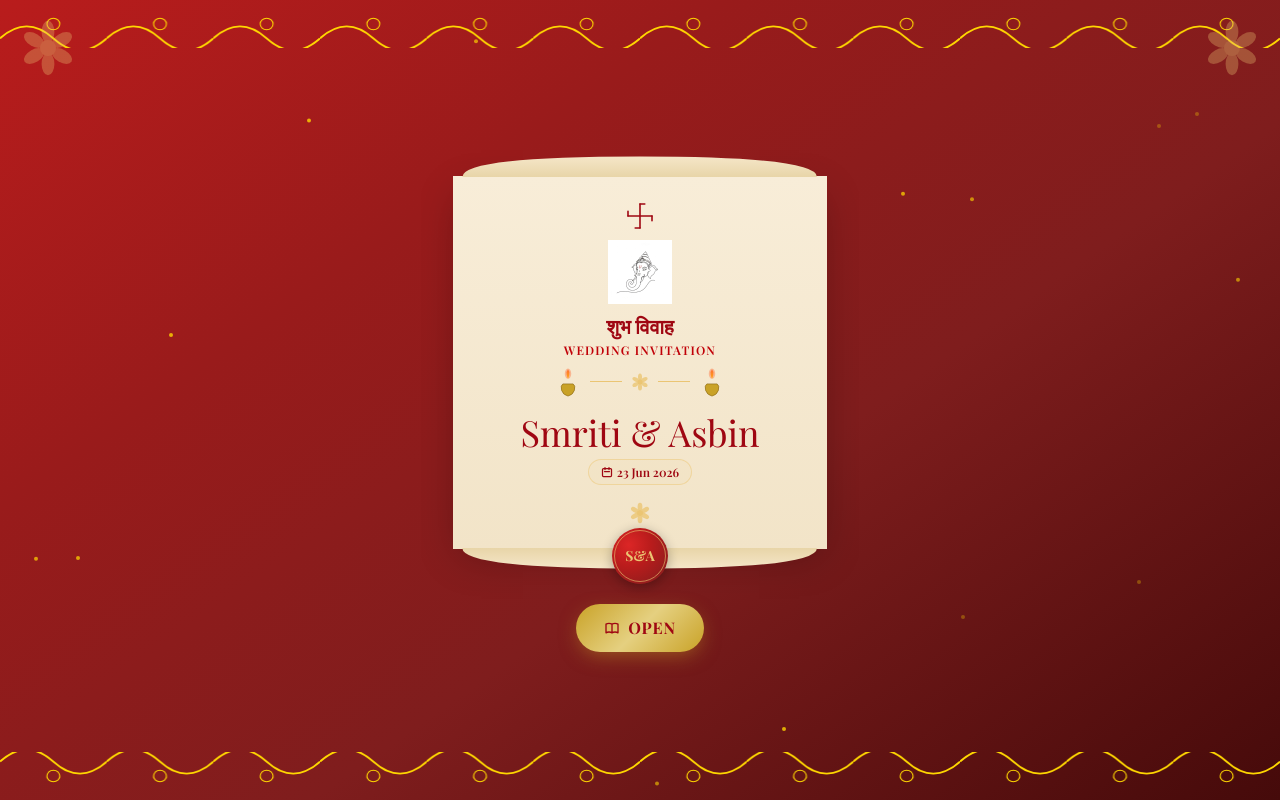
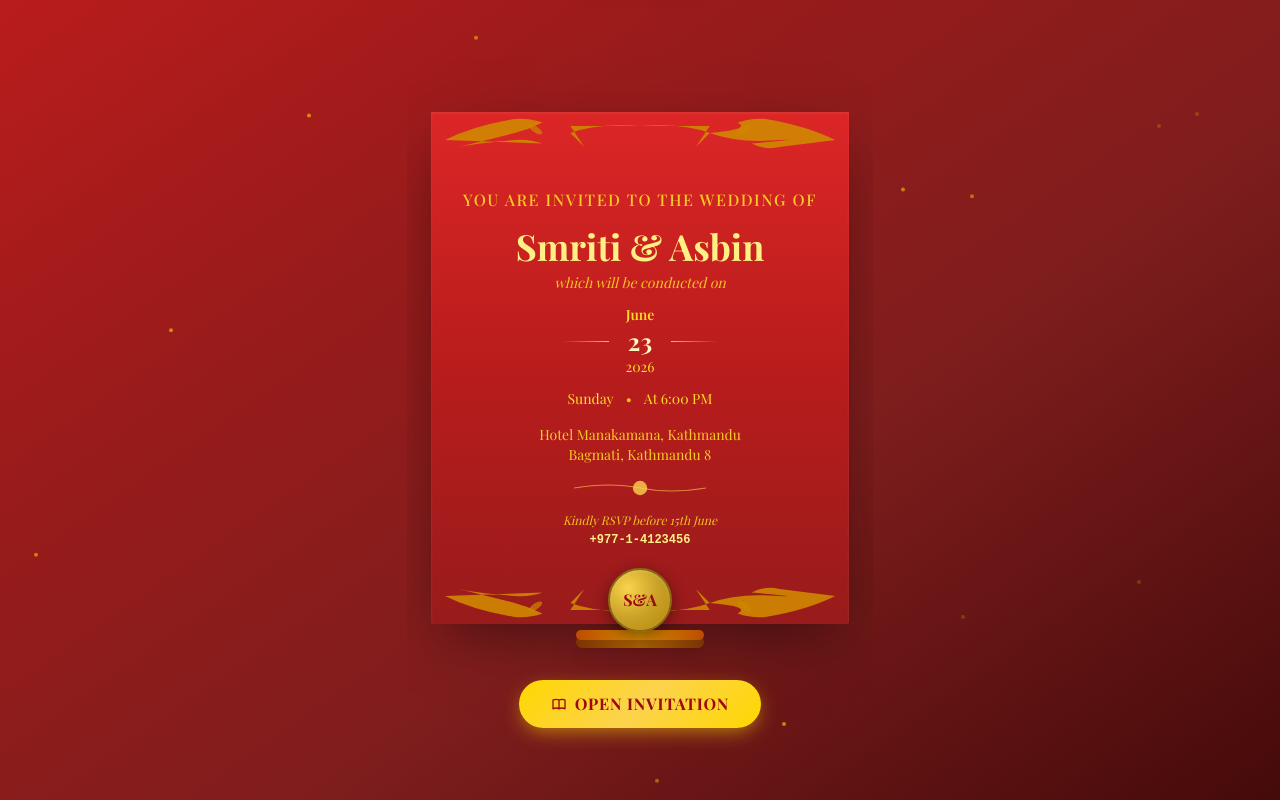
Before and after one commit to imak02/wed, a Next.js app: page / in a window 1280 px wide. Built offline with nearby package versions, Linux system fonts and the light colour scheme; a web font is replaced by a local one.

Commit message:
redesign envelope and wedding logo with hanging scroll format and red/gold theme
Co-authored-by: Asbin Khanal <69668769+imak02@users.noreply.github.com>

```diff
--- a/components/wedding/EnvelopeOpening.tsx
+++ b/components/wedding/EnvelopeOpening.tsx
@@ -8,62 +8,21 @@ interface EnvelopeOpeningProps {
   onOpen: () => void
 }
 
-// Decorative Diya (Oil Lamp) SVG
-function DiyaSVG({ className }: { className?: string }) {
+// Ornamental top/bottom flourish SVG (baroque style)
+function OrnamentSVG({ className }: { className?: string }) {
   return (
-    <svg viewBox="0 0 40 50" className={className} fill="none">
-      {/* Flame */}
-      <path
-        d="M20 5 Q23 8 22 14 Q21 18 20 20 Q19 18 18 14 Q17 8 20 5"
-        fill="url(#flame)"
-      />
-      <ellipse cx="20" cy="12" rx="5" ry="8" fill="#FF6B35" opacity="0.4" />
-      {/* Lamp body */}
-      <path
-        d="M12 28 Q8 30 10 38 Q12 45 20 47 Q28 45 30 38 Q32 30 28 28 Z"
-        fill="#C9A227"
-        stroke="#8B6914"
-        strokeWidth="1"
-      />
-      <defs>
-        <linearGradient id="flame" x1="0%" y1="0%" x2="0%" y2="100%">
-          <stop offset="0%" stopColor="#FF6B35" />
-          <stop offset="100%" stopColor="#FFD700" />
-        </linearGradient>
-      </defs>
-    </svg>
-  )
-}
-
-// Decorative Swastik SVG
-function SwastikSVG({ className }: { className?: string }) {
-  return (
-    <svg viewBox="0 0 40 40" className={className} fill="none">
-      <path d="M20 5 L20 35 M5 20 L35 20" stroke="currentColor" strokeWidth="2" strokeLinecap="round" />
-      <path d="M20 5 L26 5 M20 35 L14 35 M5 20 L5 14 M35 20 L35 26" stroke="currentColor" strokeWidth="2" strokeLinecap="round" />
-    </svg>
-  )
-}
-
-// Decorative Marigold/Flower SVG
-function FlowerSVG({ className }: { className?: string }) {
-  return (
-    <svg viewBox="0 0 40 40" className={className} fill="none">
-      {/* Petals */}
-      {[...Array(6)].map((_, i) => (
-        <ellipse
-          key={i}
-          cx="20"
-          cy="10"
-          rx="4"
-          ry="7"
-          fill="currentColor"
-          opacity="0.8"
-          transform={`rotate(${i * 60} 20 20)`}
-        />
-      ))}
-      {/* Center */}
-      <circle cx="20" cy="20" r="5" fill="currentColor" />
+    <svg viewBox="0 0 300 80" className={className} preserveAspectRatio="none">
+      {/* Left flourish */}
+      <path d="M10 40 Q30 20, 60 10 Q70 8, 80 15 Q70 25, 60 30 Q40 40, 20 50 Q30 45, 60 40 Q70 38, 80 45" fill="currentColor" opacity="0.9" />
+      {/* Center flourish */}
+      <path d="M100 20 L110 50 L100 30 Q120 15, 150 20 Q180 15, 200 30 L190 50 L200 20" fill="currentColor" opacity="0.9" />
+      {/* Right flourish */}
+      <path d="M220 15 Q230 8, 240 10 Q270 20, 290 40 Q270 45, 250 50 Q240 55, 230 45 Q270 38, 250 40 Q220 45, 200 30 Q230 25, 220 15" fill="currentColor" opacity="0.9" />
+      {/* Decorative leaf/curl elements */}
+      <g opacity="0.7">
+        <ellipse cx="75" cy="25" rx="3" ry="8" fill="currentColor" transform="rotate(-30 75 25)" />
+        <ellipse cx="225" cy="25" rx="3" ry="8" fill="currentColor" transform="rotate(30 225 25)" />
+      </g>
     </svg>
   )
 }
@@ -91,37 +50,9 @@ export function EnvelopeOpening({ onOpen }: EnvelopeOpeningProps) {
           exit={{ opacity: 0, scale: 1.1 }}
           transition={{ duration: 0.8, ease: 'easeOut' }}
         >
-          {/* Decorative top border with pattern */}
-          <div className="absolute top-0 left-0 right-0 h-8 sm:h-10 md:h-12 overflow-hidden">
-            <svg viewBox="0 0 1200 50" className="w-full h-full" preserveAspectRatio="none">
-              <defs>
-                <pattern id="topPattern" x="0" y="0" width="100" height="50" patternUnits="userSpaceOnUse">
-                  <path d="M0 40 Q25 15, 50 40 T100 40" fill="none" stroke="#FFD700" strokeWidth="2" />
-                  <circle cx="50" cy="25" r="6" fill="none" stroke="#FFD700" strokeWidth="1" />
-                </pattern>
-              </defs>
-              <rect width="1200" height="50" fill="url(#topPattern)" />
-            </svg>
-          </div>
-
-          {/* Decorative bottom border */}
-          <div className="absolute bottom-0 left-0 right-0 h-8 sm:h-10 md:h-12 overflow-hidden rotate-180">
-            <svg viewBox="0 0 1200 50" className="w-full h-full" preserveAspectRatio="none">
-              <rect width="1200" height="50" fill="url(#topPattern)" />
-            </svg>
-          </div>
-
-          {/* Corner decorations with flowers */}
-          <div className="absolute top-4 left-4 w-12 h-12 sm:w-16 sm:h-16 text-gold opacity-40">
-            <FlowerSVG className="w-full h-full" />
-          </div>
-          <div className="absolute top-4 right-4 w-12 h-12 sm:w-16 sm:h-16 text-gold opacity-40 scale-x-[-1]">
-            <FlowerSVG className="w-full h-full" />
-          </div>
-
           {/* Floating particles */}
           <div className="absolute inset-0 overflow-hidden pointer-events-none">
-            {[...Array(15)].map((_, i) => (
+            {[...Array(12)].map((_, i) => (
               <motion.div
                 key={i}
                 className="absolute w-1 h-1 rounded-full"
@@ -131,8 +62,8 @@ export function EnvelopeOpening({ onOpen }: EnvelopeOpeningProps) {
                   background: '#FFD700',
                 }}
                 animate={{
-                  y: [0, -25, 0],
-                  opacity: [0.3, 0.8, 0.3],
+                  y: [0, -30, 0],
+                  opacity: [0.2, 0.6, 0.2],
                 }}
                 transition={{
                   duration: 4 + Math.random() * 3,
@@ -145,37 +76,32 @@ export function EnvelopeOpening({ onOpen }: EnvelopeOpeningProps) {
 
           {/* Main container - fits in viewport */}
           <motion.div
-            className="relative flex flex-col items-center justify-center px-4 sm:px-6 md:px-8 h-screen max-h-[100vh] overflow-hidden"
-            initial={{ scale: 0.9, opacity: 0 }}
-            animate={{ scale: 1, opacity: 1 }}
+            className="relative flex flex-col items-center justify-center px-3 sm:px-4 md:px-6 h-screen max-h-[100vh] overflow-hidden"
+            initial={{ scale: 0.85, opacity: 0, y: 20 }}
+            animate={{ scale: 1, opacity: 1, y: 0 }}
             transition={{ duration: 0.8, ease: 'easeOut' }}
           >
-            {/* The Sacred Scroll/Patra - sized to fit viewport */}
-            <div className="relative w-full max-w-[280px] sm:max-w-[340px] md:max-w-[400px]">
-              {/* Top scroll curl */}
-              <motion.div
-                className="relative h-5 sm:h-6 md:h-7 mb-[-1px] z-10"
-                initial={{ scaleY: 1 }}
-                animate={isOpening ? { scaleY: 0, opacity: 0 } : { scaleY: 1 }}
-                transition={{ duration: 0.5, delay: 0.3 }}
-              >
-                <svg viewBox="0 0 400 30" className="w-full h-full" preserveAspectRatio="none">
-                  <defs>
-                    <linearGradient id="scrollTop" x1="0%" y1="0%" x2="0%" y2="100%">
-                      <stop offset="0%" stopColor="#F5E6C8" />
-                      <stop offset="100%" stopColor="#E8D5A8" />
-                    </linearGradient>
-                  </defs>
-                  <path d="M10 30 Q10 8, 200 8 Q390 8, 390 30" fill="url(#scrollTop)" />
-                </svg>
-              </motion.div>
+            {/* Hanging rope at top */}
+            <div className="absolute -top-4 sm:-top-6 md:-top-8 w-20 sm:w-24 md:w-28 h-6 sm:h-8 flex items-end justify-center">
+              <svg viewBox="0 0 100 40" className="w-full h-full" preserveAspectRatio="none">
+                <line x1="10" y1="5" x2="50" y2="35" stroke="#8B6914" strokeWidth="2" />
+                <line x1="90" y1="5" x2="50" y2="35" stroke="#8B6914" strokeWidth="2" />
+              </svg>
+            </div>
 
-              {/* Main scroll body - compact */}
+            {/* Wooden rod top */}
+            <div className="absolute -top-4 sm:-top-5 md:-top-6 w-24 sm:w-28 md:w-32 h-2 sm:h-2.5 md:h-3 rounded-full bg-gradient-to-r from-amber-900 via-yellow-700 to-amber-900 shadow-lg" />
+            <div className="absolute -top-3 sm:-top-3.5 md:-top-4 w-24 sm:w-28 md:w-32 h-1.5 sm:h-2 md:h-2.5 rounded-full bg-gradient-to-r from-amber-700 via-yellow-600 to-amber-700" />
+
+            {/* The Sacred Scroll/Patra */}
+            <div className="relative w-full max-w-[280px] sm:max-w-[340px] md:max-w-[420px] mt-6 sm:mt-8 md:mt-10">
+              {/* Main scroll body with red background */}
               <motion.div
                 className="relative overflow-hidden"
                 style={{
-                  background: 'linear-gradient(180deg, #F8EDD8 0%, #F2E4C8 100%)',
-                  boxShadow: '0 12px 40px -8px rgba(0,0,0,0.3)',
+                  background: 'linear-gradient(180deg, #DC2626 0%, #B91C1C 50%, #991B1B 100%)',
+                  boxShadow: '0 20px 60px -15px rgba(0,0,0,0.5), inset 0 1px 3px rgba(255,255,255,0.1)',
+                  borderRadius: '0 0 2px 2px',
                 }}
                 initial={{ height: 'auto', opacity: 1 }}
                 animate={isOpening ? {
@@ -184,118 +110,112 @@ export function EnvelopeOpening({ onOpen }: EnvelopeOpeningProps) {
                   transition: { duration: 1.2, delay: 0.5 }
                 } : {}}
               >
-                {/* Content - compact layout */}
-                <div className="relative px-4 sm:px-6 md:px-8 py-4 sm:py-5 md:py-6 text-center">
-                  {/* Swastik symbol at top */}
-                  <motion.div
-                    className="flex justify-center mb-2"
-                    initial={{ opacity: 0, rotate: -45 }}
-                    animate={{ opacity: 1, rotate: 0 }}
-                    transition={{ delay: 0.2, duration: 0.4 }}
-                  >
-                    <SwastikSVG className="w-6 h-6 sm:w-7 sm:h-7 md:w-8 md:h-8 text-red-800" />
-                  </motion.div>
+                {/* Ornamental top border */}
+                <div className="w-full h-10 sm:h-12 md:h-14 relative">
+                  <OrnamentSVG className="w-full h-full text-yellow-600" />
+                </div>
 
-                  {/* Ganesh Image - small */}
-                  <motion.div
-                    className="flex justify-center mb-1.5 sm:mb-2"
-                    initial={{ opacity: 0, scale: 0.6 }}
-                    animate={{ opacity: 1, scale: 1 }}
-                    transition={{ delay: 0.3, duration: 0.5 }}
-                  >
-                    <div className="relative w-12 h-12 sm:w-14 sm:h-14 md:w-16 md:h-16">
-                      <Image
-                        src="/images/ganesh-transparent.jpg"
-                        alt="Lord Ganesha"
-                        fill
-                        className="object-contain"
-                        priority
-                      />
-                    </div>
-                  </motion.div>
-
-                  {/* Title */}
-                  <h1 className="font-[var(--font-devanagari)] text-base sm:text-lg md:text-xl font-bold text-red-800 mb-0.5">
-                    शुभ विवाह
-                  </h1>
-                  <p className="text-red-700 text-[8px] sm:text-[9px] md:text-xs tracking-widest uppercase mb-2 font-semibold">
-                    Wedding Invitation
+                {/* Content area with golden text */}
+                <div className="relative px-4 sm:px-6 md:px-8 py-3 sm:py-4 md:py-5 text-center">
+                  {/* "YOU ARE INVITED TO THE WEDDING OF" */}
+                  <p className="font-serif text-yellow-300 text-xs sm:text-sm md:text-base tracking-widest uppercase mb-2 sm:mb-3 font-medium opacity-90">
+                    You Are Invited To The Wedding Of
                   </p>
 
-                  {/* Decorative divider with ritual elements */}
-                  <div className="flex items-center justify-center gap-1.5 sm:gap-2 mb-2.5 sm:mb-3">
-                    <DiyaSVG className="w-5 h-6 sm:w-6 sm:h-7 md:w-7 md:h-8 text-gold" />
-                    <div className="w-6 sm:w-8 h-px bg-gold" />
-                    <FlowerSVG className="w-4 h-4 sm:w-5 sm:h-5 text-gold" />
-                    <div className="w-6 sm:w-8 h-px bg-gold" />
-                    <DiyaSVG className="w-5 h-6 sm:w-6 sm:h-7 md:w-7 md:h-8 text-gold" />
-                  </div>
-
-                  {/* Names - compact */}
-                  <h2 className="font-[var(--font-display)] text-2xl sm:text-3xl md:text-4xl text-red-800 leading-tight mb-1">
+                  {/* Couple names - main focus */}
+                  <h2 className="font-[var(--font-display)] text-2xl sm:text-3xl md:text-4xl text-yellow-200 leading-tight mb-1 font-bold">
                     Smriti & Asbin
                   </h2>
 
-                  {/* Date - minimal */}
-                  <div className="inline-flex items-center gap-1 px-2.5 sm:px-3 py-1 border border-gold/50 rounded-full bg-gold/5 mb-2">
-                    <svg className="w-3 h-3 text-red-800" fill="none" viewBox="0 0 24 24" stroke="currentColor" strokeWidth={2.5}>
-                      <path strokeLinecap="round" strokeLinejoin="round" d="M8 7V3m8 4V3m-9 8h10M5 21h14a2 2 0 002-2V7a2 2 0 00-2-2H5a2 2 0 00-2 2v12a2 2 0 002 2z" />
-                    </svg>
-                    <span className="font-[var(--font-heading)] text-red-800 text-[9px] sm:text-xs font-semibold">
-                      23 Jun 2026
-                    </span>
+                  {/* "which will be conducted on" */}
+                  <p className="font-serif text-yellow-300 text-xs sm:text-xs md:text-sm italic mb-2 sm:mb-3 opacity-85">
+                    which will be conducted on
+                  </p>
+
+                  {/* Date details - ornamental layout */}
+                  <div className="flex items-center justify-center gap-2 sm:gap-3 md:gap-4 mb-2 sm:mb-3">
+                    <div className="w-8 sm:w-10 md:w-12 h-px bg-gradient-to-r from-transparent to-yellow-400" />
+                    <div>
+                      <p className="text-yellow-300 font-serif text-xs sm:text-sm font-semibold">June</p>
+                      <p className="text-yellow-100 font-serif text-base sm:text-xl md:text-2xl font-bold">23</p>
+                      <p className="text-yellow-300 font-serif text-xs sm:text-sm">2026</p>
+                    </div>
+                    <div className="w-8 sm:w-10 md:w-12 h-px bg-gradient-to-l from-transparent to-yellow-400" />
                   </div>
 
-                  {/* Bottom decorative element */}
-                  <div className="flex justify-center mt-2">
-                    <FlowerSVG className="w-5 h-5 sm:w-6 sm:h-6 text-gold" />
+                  {/* Day and Time */}
+                  <div className="flex items-center justify-center gap-2 sm:gap-3 mb-3 sm:mb-4">
+                    <span className="text-yellow-300 text-xs sm:text-sm font-serif">Sunday</span>
+                    <span className="text-yellow-400 text-xs sm:text-sm">•</span>
+                    <span className="text-yellow-300 text-xs sm:text-sm font-serif">At 6:00 PM</span>
                   </div>
+
+                  {/* Venue - compact */}
+                  <p className="font-serif text-yellow-300 text-xs sm:text-sm mb-2 sm:mb-3 leading-snug opacity-90">
+                    Hotel Manakamana, Kathmandu<br />
+                    Bagmati, Kathmandu 8
+                  </p>
+
+                  {/* Divider ornament */}
+                  <div className="my-2 sm:my-3">
+                    <svg viewBox="0 0 150 20" className="w-full h-5 sm:h-6">
+                      <circle cx="75" cy="10" r="6" fill="#FCD34D" opacity="0.8" />
+                      <path d="M20 10 Q50 5, 75 10 Q100 15, 130 10" fill="none" stroke="#FCD34D" strokeWidth="1" opacity="0.6" />
+                    </svg>
+                  </div>
+
+                  {/* RSVP information */}
+                  <p className="font-serif text-yellow-300 text-xs sm:text-xs italic mb-1 opacity-85">
+                    Kindly RSVP before 15th June
+                  </p>
+                  <p className="text-yellow-200 text-xs sm:text-xs font-mono font-semibold">
+                    +977-1-4123456
+                  </p>
+                </div>
+
+                {/* Ornamental bottom border */}
+                <div className="w-full h-10 sm:h-12 md:h-14 relative">
+                  <OrnamentSVG className="w-full h-full text-yellow-600 transform scale-y-[-1]" />
                 </div>
               </motion.div>
 
-              {/* Bottom scroll curl */}
-              <motion.div
-                className="relative h-5 sm:h-6 md:h-7 mt-[-1px] z-10"
-                initial={{ scaleY: 1 }}
-                animate={isOpening ? { scaleY: 0, opacity: 0 } : { scaleY: 1 }}
-                transition={{ duration: 0.5, delay: 0.2 }}
-              >
-                <svg viewBox="0 0 400 30" className="w-full h-full" preserveAspectRatio="none">
-                  <defs>
-                    <linearGradient id="scrollBottom" x1="0%" y1="100%" x2="0%" y2="0%">
-                      <stop offset="0%" stopColor="#F5E6C8" />
-                      <stop offset="100%" stopColor="#E8D5A8" />
-                    </linearGradient>
-                  </defs>
-                  <path d="M10 0 Q10 22, 200 22 Q390 22, 390 0" fill="url(#scrollBottom)" />
-                </svg>
-              </motion.div>
+              {/* Wooden rod bottom */}
+              <div className="absolute -bottom-4 sm:-bottom-5 md:-bottom-6 left-1/2 -translate-x-1/2 w-24 sm:w-28 md:w-32 h-2 sm:h-2.5 md:h-3 rounded-full bg-gradient-to-r from-amber-900 via-yellow-700 to-amber-900 shadow-lg" />
+              <div className="absolute -bottom-3 sm:-bottom-3.5 md:-bottom-4 left-1/2 -translate-x-1/2 w-24 sm:w-28 md:w-32 h-1.5 sm:h-2 md:h-2.5 rounded-full bg-gradient-to-r from-amber-700 via-yellow-600 to-amber-700" />
 
               {/* Wax seal */}
               <motion.div
-                className="absolute -bottom-1.5 sm:-bottom-2 left-1/2 -translate-x-1/2 z-20"
+                className="absolute -bottom-2 left-1/2 -translate-x-1/2 z-20"
                 initial={{ scale: 1, rotate: 0 }}
                 animate={isOpening ? { scale: 0, rotate: 180, opacity: 0 } : {}}
                 transition={{ duration: 0.6, delay: 0.1 }}
               >
                 <div
-                  className="w-10 h-10 sm:w-12 sm:h-12 md:w-14 md:h-14 rounded-full flex items-center justify-center"
+                  className="w-11 h-11 sm:w-13 sm:h-13 md:w-16 md:h-16 rounded-full flex items-center justify-center"
                   style={{
-                    background: 'radial-gradient(circle at 30% 30%, #DC2626, #B91C1C 40%, #7F1D1D)',
-                    boxShadow: '0 3px 12px rgba(0,0,0,0.3)',
+                    background: 'radial-gradient(circle at 30% 30%, #FCD34D, #C9A227 50%, #B8860B 100%)',
+                    boxShadow: '0 4px 15px rgba(0,0,0,0.4), inset 0 1px 3px rgba(255,255,255,0.2)',
+                    border: '2px solid #8B6914',
                   }}
                 >
-                  <div className="absolute inset-0.5 rounded-full border border-gold/60" />
-                  <span className="font-serif text-gold text-xs sm:text-sm font-bold">S&A</span>
+                  <span className="font-serif text-red-800 text-xs sm:text-sm md:text-base font-bold">S&A</span>
                 </div>
               </motion.div>
             </div>
 
-            {/* Open button - positioned below */}
+            {/* Hanging rope at bottom */}
+            <div className="absolute -bottom-4 sm:-bottom-6 md:-bottom-8 w-20 sm:w-24 md:w-28 h-6 sm:h-8 flex items-start justify-center">
+              <svg viewBox="0 0 100 40" className="w-full h-full" preserveAspectRatio="none">
+                <line x1="50" y1="5" x2="10" y2="35" stroke="#8B6914" strokeWidth="2" />
+                <line x1="50" y1="5" x2="90" y2="35" stroke="#8B6914" strokeWidth="2" />
+              </svg>
+            </div>
+
+            {/* Open button - below the scroll */}
             <motion.button
               onClick={handleOpen}
               disabled={isOpening}
-              className="mt-5 sm:mt-6 md:mt-7 group cursor-pointer disabled:cursor-not-allowed"
+              className="mt-10 sm:mt-12 md:mt-14 group cursor-pointer disabled:cursor-not-allowed"
               initial={{ opacity: 0, y: 15 }}
               animate={{ opacity: 1, y: 0 }}
               transition={{ delay: 1, duration: 0.6 }}
@@ -303,18 +223,18 @@ export function EnvelopeOpening({ onOpen }: EnvelopeOpeningProps) {
               whileTap={{ scale: 0.95 }}
             >
               <div
-                className="relative px-5 py-2 sm:px-6 sm:py-2.5 md:px-7 md:py-3 rounded-full overflow-hidden"
+                className="relative px-6 py-2 sm:px-7 sm:py-2.5 md:px-8 md:py-3 rounded-full overflow-hidden"
                 style={{
-                  background: 'linear-gradient(135deg, #C9A227 0%, #E5D080 50%, #C9A227 100%)',
-                  boxShadow: '0 6px 20px -4px rgba(201,162,39,0.5)',
+                  background: 'linear-gradient(135deg, #FFD700 0%, #FCD34D 50%, #FFD700 100%)',
+                  boxShadow: '0 6px 20px -4px rgba(255,215,0,0.6)',
                 }}
               >
-                <div className="absolute inset-0 bg-gradient-to-r from-transparent via-white/30 to-transparent -translate-x-full group-hover:translate-x-full transition-transform duration-700" />
+                <div className="absolute inset-0 bg-gradient-to-r from-transparent via-white/40 to-transparent -translate-x-full group-hover:translate-x-full transition-transform duration-700" />
                 <span className="relative font-[var(--font-heading)] text-red-800 font-bold text-xs sm:text-sm md:text-base tracking-wider uppercase flex items-center gap-2">
                   {isOpening ? (
                     <>
                       <motion.span animate={{ rotate: 360 }} transition={{ duration: 1, repeat: Infinity, ease: 'linear' }}>
-                        <svg className="w-3.5 h-3.5 sm:w-4 sm:h-4" fill="none" viewBox="0 0 24 24" stroke="currentColor">
+                        <svg className="w-4 h-4" fill="none" viewBox="0 0 24 24" stroke="currentColor">
                           <path strokeLinecap="round" strokeLinejoin="round" strokeWidth={2} d="M4 4v5h.582m15.356 2A8.001 8.001 0 004.582 9m0 0H9m11 11v-5h-.581m0 0a8.003 8.003 0 01-15.357-2m15.357 2H15" />
                         </svg>
                       </motion.span>
@@ -322,10 +242,10 @@ export function EnvelopeOpening({ onOpen }: EnvelopeOpeningProps) {
                     </>
                   ) : (
                     <>
-                      <svg className="w-3.5 h-3.5 sm:w-4 sm:h-4" fill="none" viewBox="0 0 24 24" stroke="currentColor">
+                      <svg className="w-4 h-4" fill="none" viewBox="0 0 24 24" stroke="currentColor">
                         <path strokeLinecap="round" strokeLinejoin="round" strokeWidth={2} d="M12 6.253v13m0-13C10.832 5.477 9.246 5 7.5 5S4.168 5.477 3 6.253v13C4.168 18.477 5.754 18 7.5 18s3.332.477 4.5 1.253m0-13C13.168 5.477 14.754 5 16.5 5c1.747 0 3.332.477 4.5 1.253v13C19.832 18.477 18.247 18 16.5 18c-1.746 0-3.332.477-4.5 1.253" />
                       </svg>
-                      Open
+                      Open Invitation
                     </>
                   )}
                 </span>
```
Also changed, not shown: components/wedding/WeddingLogo.tsx (+7 -5 lines).
